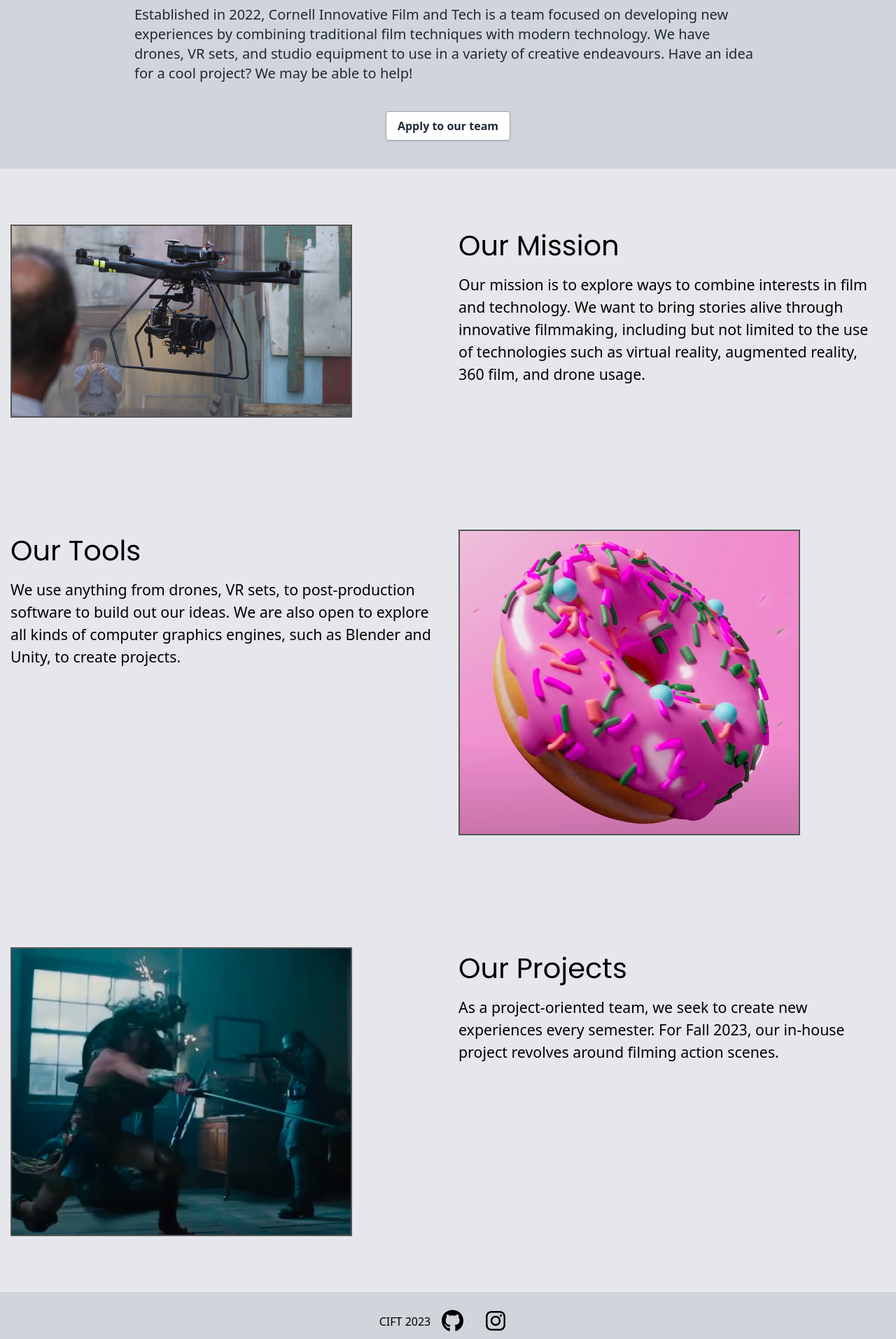
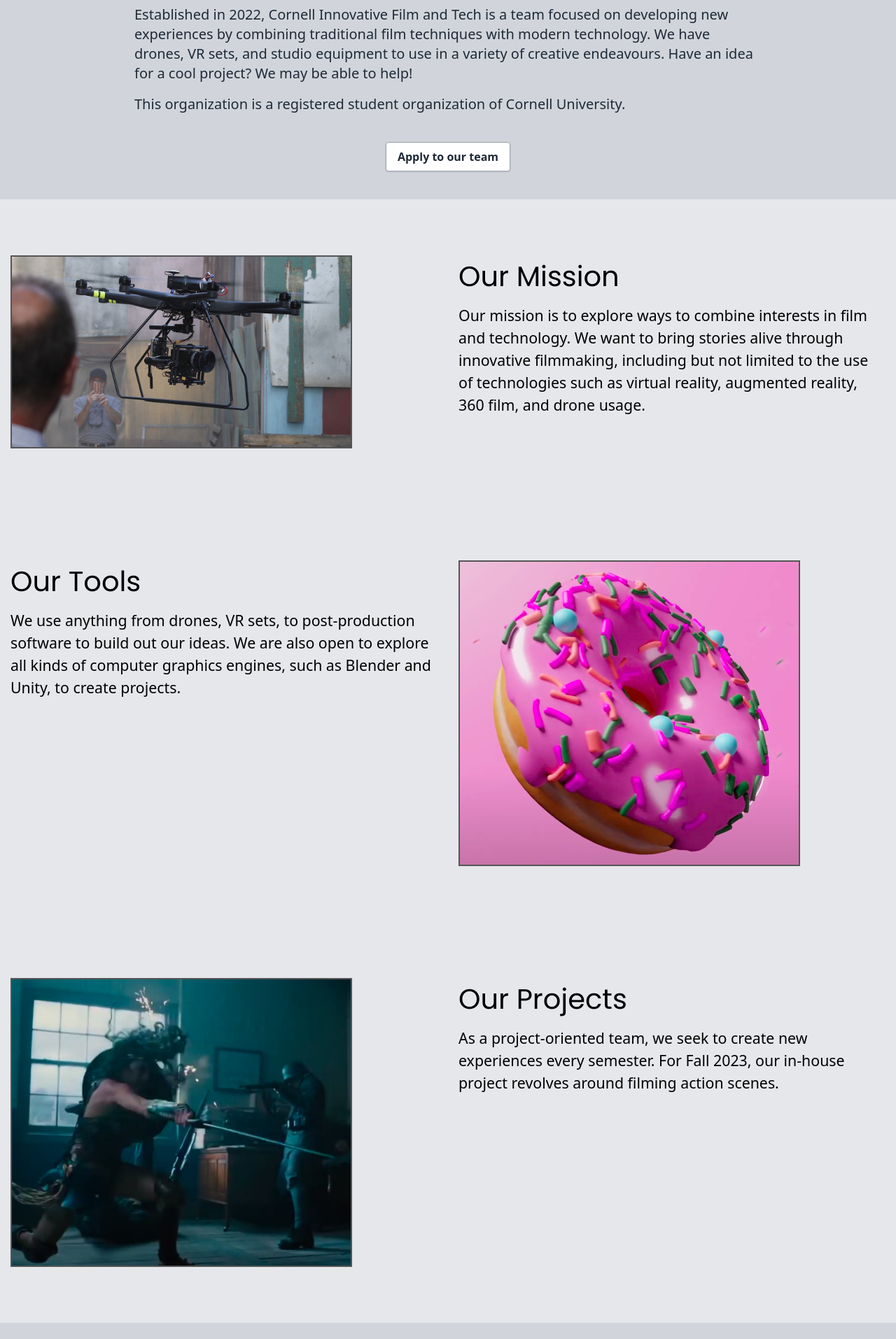
Before and after one commit to Cornell-IFT/ClubWebsite, a React (Create React App) app: page / in a window 1280 px wide. Shown: the part 640-2554 px from the top of the page at 70% size. Built offline with nearby package versions, Linux system fonts and the light colour scheme.

Commit message:
add brand compliance, update year

```diff
--- a/src/components/Footer.js
+++ b/src/components/Footer.js
@@ -31,7 +31,7 @@
     <>
       <footer class="social-footer">
         <div class="social-footer-left">
-          CIFT 2023
+          CIFT 2024
         </div>
         <div class="social-footer-icons">
           <a href="https://github.com/Cornell-IFT"
--- a/src/pages/Home.css
+++ b/src/pages/Home.css
@@ -7,3 +7,7 @@
   border-right: 100px;
   width: 100%;
 }
+
+/* .test-p {
+  padding-bottom: 20px;
+} */
--- a/src/pages/Home.js
+++ b/src/pages/Home.js
@@ -11,8 +11,11 @@
           <h1 class="w-full mb-10 mt-0 text-4xl font-bold leading-tight text-primary text-center">
             About
           </h1>
+          <p class="w-full mb-4 text-lg font-normal text-gray-800 lg:text-xl sm:px-16 xl:px-48 dark:text-gray-800 px-10">
+            Established in 2022, Cornell Innovative Film and Tech is a team focused on developing new experiences by combining traditional film techniques with modern technology. We have drones, VR sets, and studio equipment to use in a variety of creative endeavours. Have an idea for a cool project? We may be able to help!
+          </p>
           <p class="w-full mb-10 text-lg font-normal text-gray-800 lg:text-xl sm:px-16 xl:px-48 dark:text-gray-800 px-10">
-            Established in 2022, Cornell Innovative Film and Tech is a team focused on developing new experiences by combining traditional film techniques with modern technology. We have drones, VR sets, and studio equipment to use in a variety of creative endeavours. Have an idea for a cool project? We may be able to help!
+            This organization is a registered student organization of Cornell University.
           </p>
           <a type="button" class="bg-white hover:bg-gray-100 text-gray-800 font-semibold py-2 px-4 border border-gray-400 rounded shadow" href="https://docs.google.com/forms/d/e/1FAIpQLSdpKWzh4FvQ5V9dtojtDyQbZu5nmFAFbZfOiog9KVH6pBuzwQ/viewform">
             Apply to our team
```
